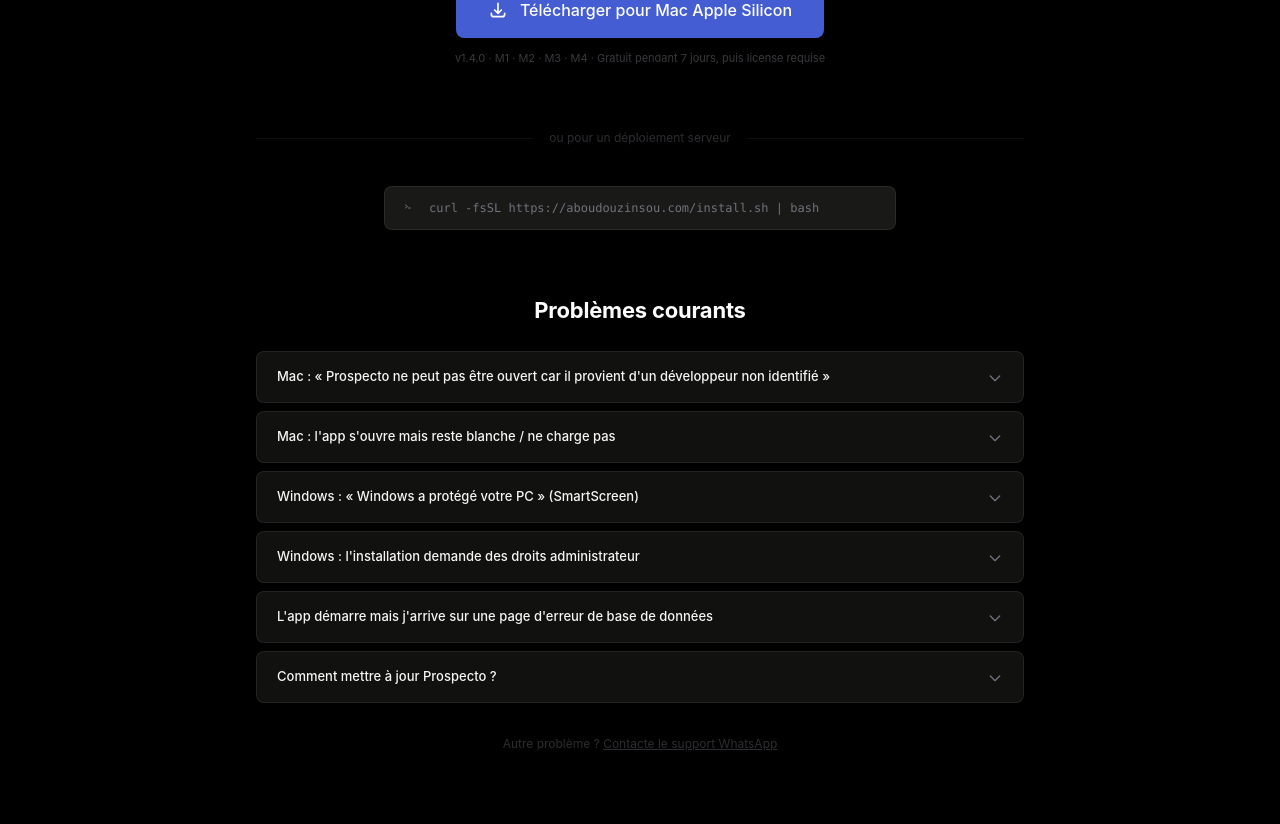
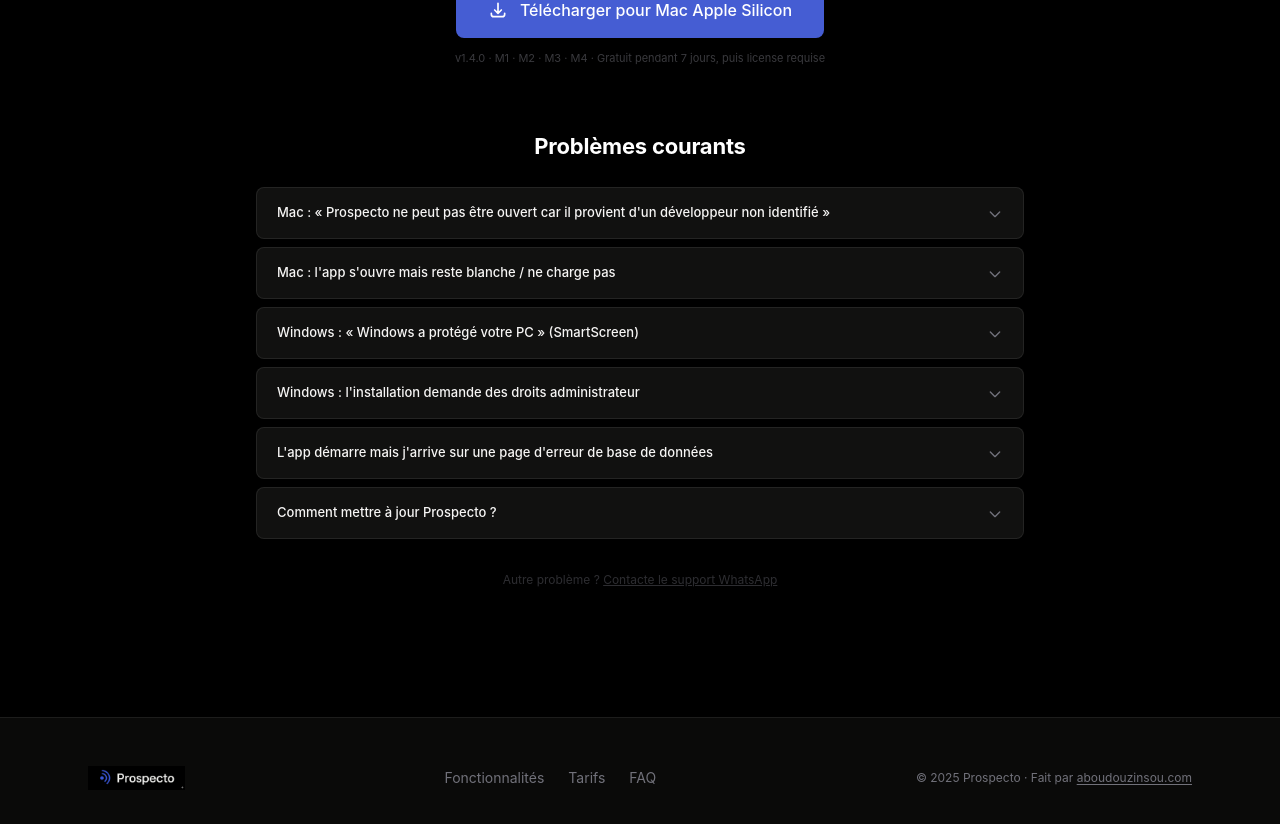
Before and after one commit to aboudou-cto-bloko/prospecto-landing, a Next.js app: page / in a window 1280 px wide. Shown: the part 7578-8402 px from the top of the page. Built offline with nearby package versions, Linux system fonts and the light colour scheme; no server answers.

Commit message:
feat: téléchargement depuis repo public + retire section serveur

```diff
--- a/src/components/blocks/download-section/download-section.tsx
+++ b/src/components/blocks/download-section/download-section.tsx
@@ -4,7 +4,7 @@
 
 type OS = "mac-arm" | "mac-x64" | "windows" | "unknown";
 
-const RELEASE_BASE = "https://github.com/aboudou-cto-bloko/prospecto/releases/latest/download";
+const RELEASE_BASE = "https://github.com/aboudou-cto-bloko/prospecto-releases/releases/latest/download";
 const VERSION_URL = "https://aboudouzinsou.com/prospecto-version.txt";
 
 function detectOS(): OS {
@@ -154,22 +154,6 @@
           {version} · {current.sub} · Gratuit pendant 7 jours, puis license requise
         </p>
 
-        {/* Séparateur + option serveur */}
-        <div className="w-full flex items-center gap-4 mb-10">
-          <div className="flex-1 h-px bg-white/6" />
-          <span className="text-xs text-[#71717a]/40">ou pour un déploiement serveur</span>
-          <div className="flex-1 h-px bg-white/6" />
-        </div>
-
-        <div className="bg-[#191918] border border-white/8 rounded-lg px-4 py-3 flex items-center gap-3 w-full max-w-lg mb-16">
-          <svg className="w-4 h-4 text-[#71717a] shrink-0" fill="none" viewBox="0 0 24 24" stroke="currentColor" strokeWidth={1.5}>
-            <path strokeLinecap="round" strokeLinejoin="round" d="M6.75 7.5l3 2.25-3 2.25m4.5 0h3" />
-          </svg>
-          <code className="font-mono text-[12px] text-[#71717a] flex-1 select-all truncate">
-            curl -fsSL https://aboudouzinsou.com/install.sh | bash
-          </code>
-        </div>
-
         {/* Guide troubleshooting */}
         <div className="w-full">
           <h3
```
